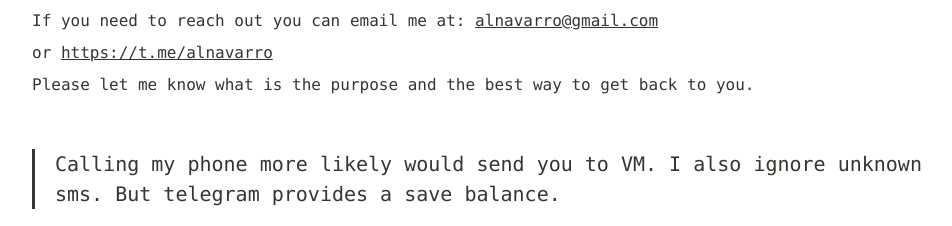
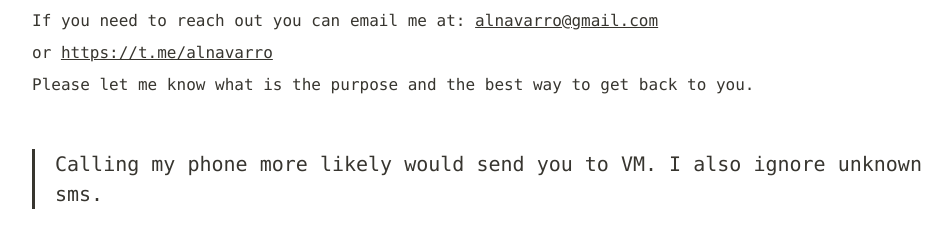
Before and after one commit to navio/navio.github.io, a plain HTML site: page index.html in a window 1280 px wide. Shown: the part 175-401 px from the top of the page, without its empty margins (158-1110 px from the left). Drawn offline with Linux system fonts and the light colour scheme.

Commit message:
Update index.html

```diff
--- a/index.html
+++ b/index.html
@@ -625,5 +625,5 @@ blockquote {
 }
 
 </style></head><body><article id="c7d68f0f-1cc7-4c11-a7d7-a1e36c91ae49" class="page mono"><header><div class="page-header-icon undefined"><span class="icon">☎️</span></div><h1 class="page-title">How to contact me</h1></header><div class="page-body"><p id="adc74f88-1cbd-47a9-8c83-f2a461fedd80" class="">If you need to reach out you can email me at: <a href="mailto:alnavarro@gmail.com">alnavarro@gmail.com</a></p><p id="f88f57c6-36e1-44cf-b03e-9a1351ef2aaf" class="">or <a href="https://t.me/alnavarro">https://t.me/alnavarro</a></p><p id="c4d31a47-839f-4452-8768-fb19c172d2da" class="">Please let me know what is the purpose and the best way to get back to you. </p><p id="9e149620-76c7-46b6-b1d1-917ea1639894" class="">
-</p><blockquote id="11df6a7e-c06c-4b41-b1bd-76491e587a6d" class="">Calling my phone more likely would send you to VM. I also ignore unknown sms. But telegram provides a save balance. </blockquote><p id="728a5d6b-9cf0-4924-8f02-6be07e4ed5ef" class="">
+</p><blockquote id="11df6a7e-c06c-4b41-b1bd-76491e587a6d" class="">Calling my phone more likely would send you to VM. I also ignore unknown sms. </blockquote><p id="728a5d6b-9cf0-4924-8f02-6be07e4ed5ef" class="">
 </p></div></article></body></html>
```
